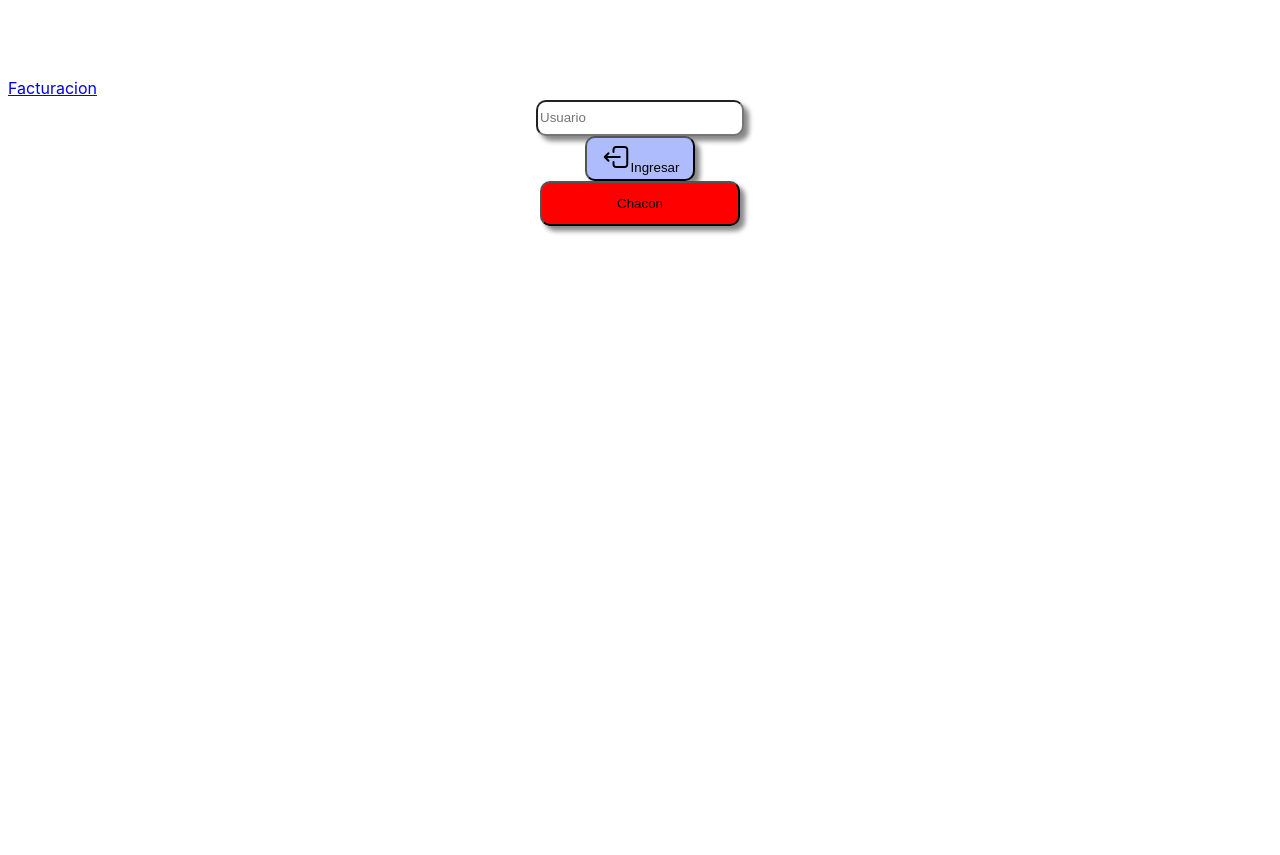
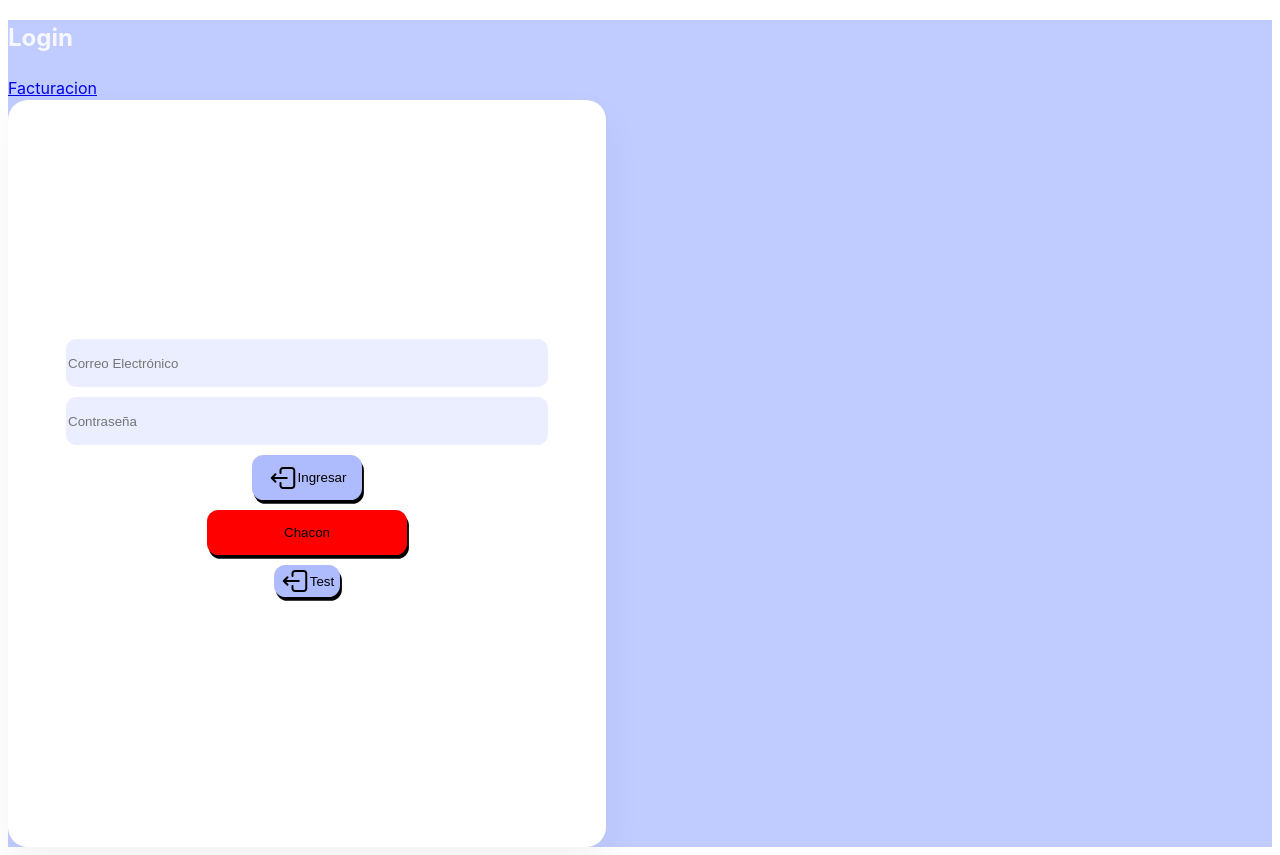
Before and after one commit to Luisrome01/BillMaster, a React (Vite) app: page / in a window 1280 px wide. Before the commit the page ends 800 px from the top, so only its background shows below. Built offline with nearby package versions, Linux system fonts and the light colour scheme.

Commit message:
Se modifcaron los botones y el input

```diff
--- a/src/components/buttons/BtnGeneral.jsx
+++ b/src/components/buttons/BtnGeneral.jsx
@@ -10,7 +10,7 @@ const BtnGeneral = ({text, handleClick, width, height, color, borderRadius, img,
     }
     return (
         <div>
-            <button style={style} onClick={handleClick} className="btn">
+            <button style={style} onClick={handleClick} className="BtnGeneral">
                     <img src={img}/>
                     {text}
             </button>
--- a/src/components/inputs/InputGeneral.jsx
+++ b/src/components/inputs/InputGeneral.jsx
@@ -9,7 +9,7 @@ const InputGeneral = ({type, placeholder, width, height, color, borderRadius, sh
         boxShadow: shadow
     }
     return (
-        <input type={type} placeholder={placeholder} style={style} />
+        <input type={type} placeholder={placeholder} style={style} className="InputGeneral"/>
     )
 }
 
--- a/src/views/Login.jsx
+++ b/src/views/Login.jsx
@@ -1,58 +1,57 @@
 import React from "react";
 import { Link } from "react-router-dom";
-import './css/Login.css';
+import "./css/Login.css";
 
 // Components
 import BtnGeneral from "../components/buttons/BtnGeneral";
 import InputGeneral from "../components/inputs/InputGeneral";
-import image from "../assets/tabler_logout.svg"
+import image from "../assets/tabler_logout.svg";
 
 const Login = () => {
     const Click = () => {
         console.log("Click me!");
-    }
-    const Chacon = () =>{
+    };
+    const Chacon = () => {
         console.log("Chacon es un mmwebo");
-    }
+    };
     return (
-        <div>
+        <div className="">
             <h2>Login</h2>
-            <Link to='/facturacion'>Facturacion</Link>
+            <Link to="/facturacion">Facturacion</Link>
 
             <div className="container">
-
                 <InputGeneral
                     type="text"
-                    placeholder="Usuario"
-                    width="200px"
-                    height="30px"
-                    // color="#AEBBFD"
-                    borderRadius="10px"
-                    shadow="5px 5px 5px #888888"
-                    />
+                    placeholder="Correo Electrónico"
+                />
+                <InputGeneral
+                    type="text"
+                    placeholder="Contraseña"
+                />
                 <BtnGeneral
                     text="Ingresar"
                     handleClick={Click}
                     width="110px"
                     height="45px"
                     color="#AEBBFD"
-                    borderRadius="10px"
-                    shadow="5px 5px 5px #888888"
                     img={image}
                 />
-
-                    <BtnGeneral
+                <BtnGeneral
                     text="Chacon"
                     handleClick={Chacon}
                     width="200px"
                     height="45px"
                     color="red"
-                    borderRadius="10px"
-                    shadow="5px 5px 5px #888888"
+                />
+                <BtnGeneral
+                    text="Test"
+                    handleClick={Click}
+                    img={image}
+                    color="#aebbfd"
                 />
             </div>
         </div>
-    )
-}
+    );
+};
 
 export default Login;
--- a/src/views/css/Login.css
+++ b/src/views/css/Login.css
@@ -1,6 +1,39 @@
-.container{
+.container {
     display: flex;
     flex-direction: column;
     justify-content: center;
     align-items: center;
+
+    width: 598px;
+    height: 747px;
+
+    background: #ffffff;
+    box-shadow: 0px 19px 40px rgba(0, 0, 0, 0.05);
+    border-radius: 20px;
 }
+
+.container > * {
+    margin-bottom: 10px;
+}
+
+.BtnGeneral {
+    box-shadow: 1.90278px 3.80556px 0px #000000;
+    border-radius: 11.4167px;
+    border: none;
+    align-items: center;
+    display: flex;
+    justify-content: center;
+}
+
+.InputGeneral {
+    width: 80%;
+    max-width: 478px;
+    height: 46px;
+    background: rgba(174, 187, 253, 0.25);
+    border-radius: 10px;
+    border: none;
+}
+
+body {
+    background-color: #C0CBFF;
+}
```
